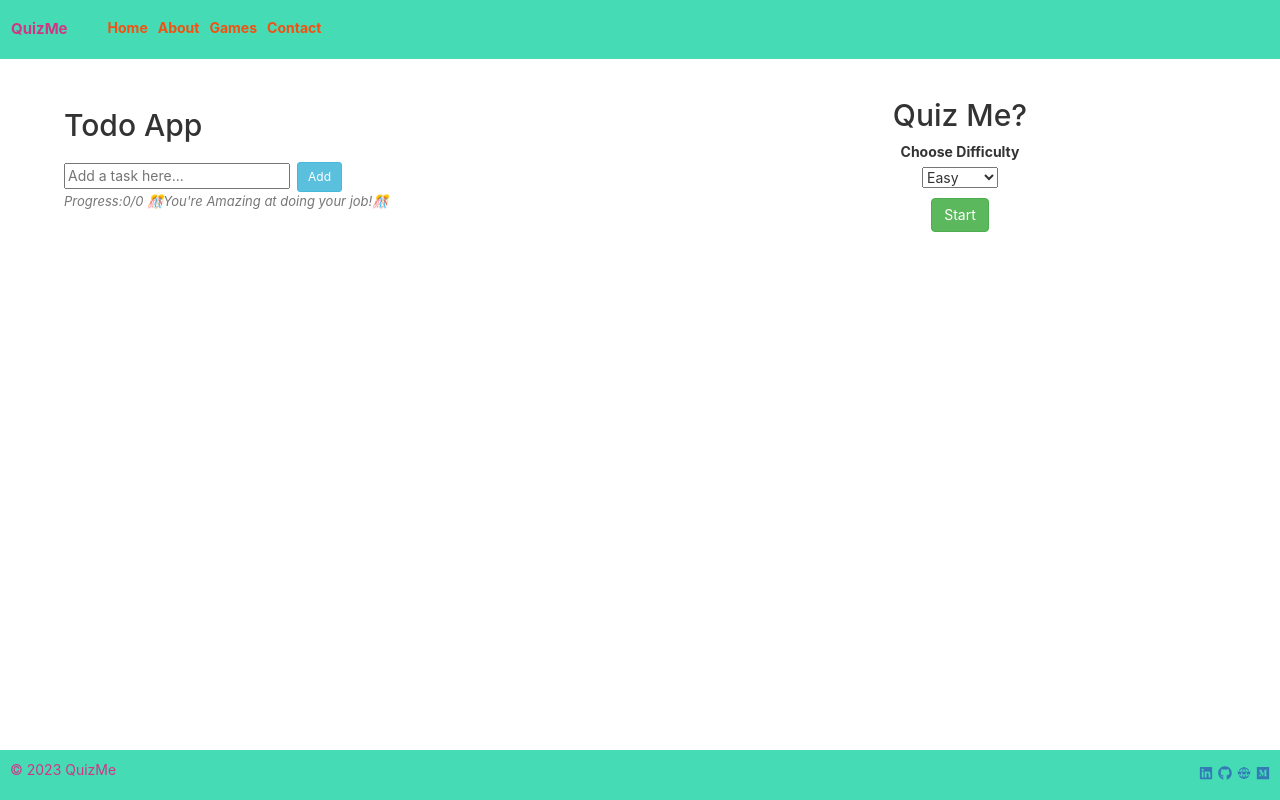
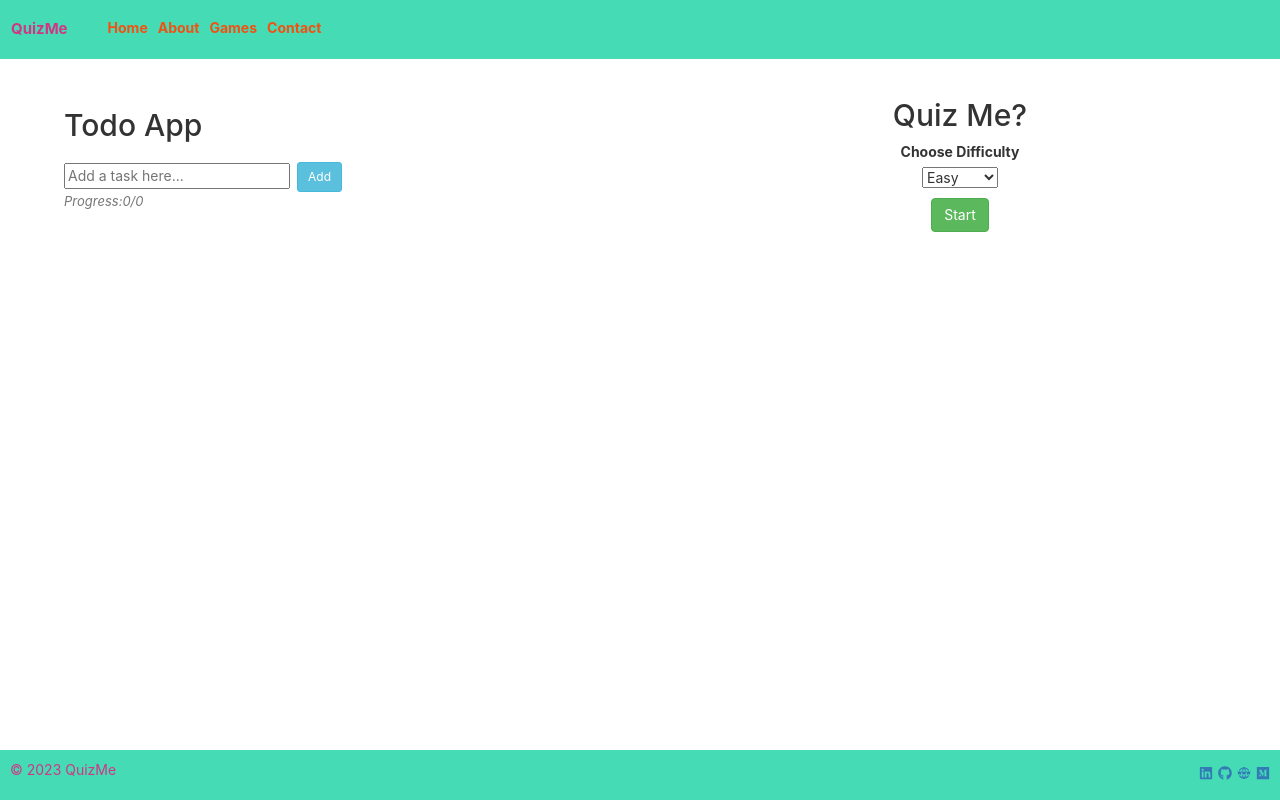
Before and after one commit to Abel-b/TypingScript, a React (Create React App) app: page / in a window 1280 px wide. Built offline with nearby package versions, Linux system fonts and the light colour scheme.

Commit message:
fix message bug

```diff
--- a/src/components/TodoList.tsx
+++ b/src/components/TodoList.tsx
@@ -107,7 +107,9 @@ const TodoList: React.FC = () => {
         }}
       >
         Progress:{countCompleted()}/{todoItems.length}
-        {countCompleted() === todoItems.length ? "\n🎊You're Amazing at doing your job!🎊" : ""}
+        {countCompleted() === todoItems.length && todoItems.length !== 0
+          ? "\n🎊You're Amazing at doing your job!🎊"
+          : ""}
       </p>
     </div>
   );
```
